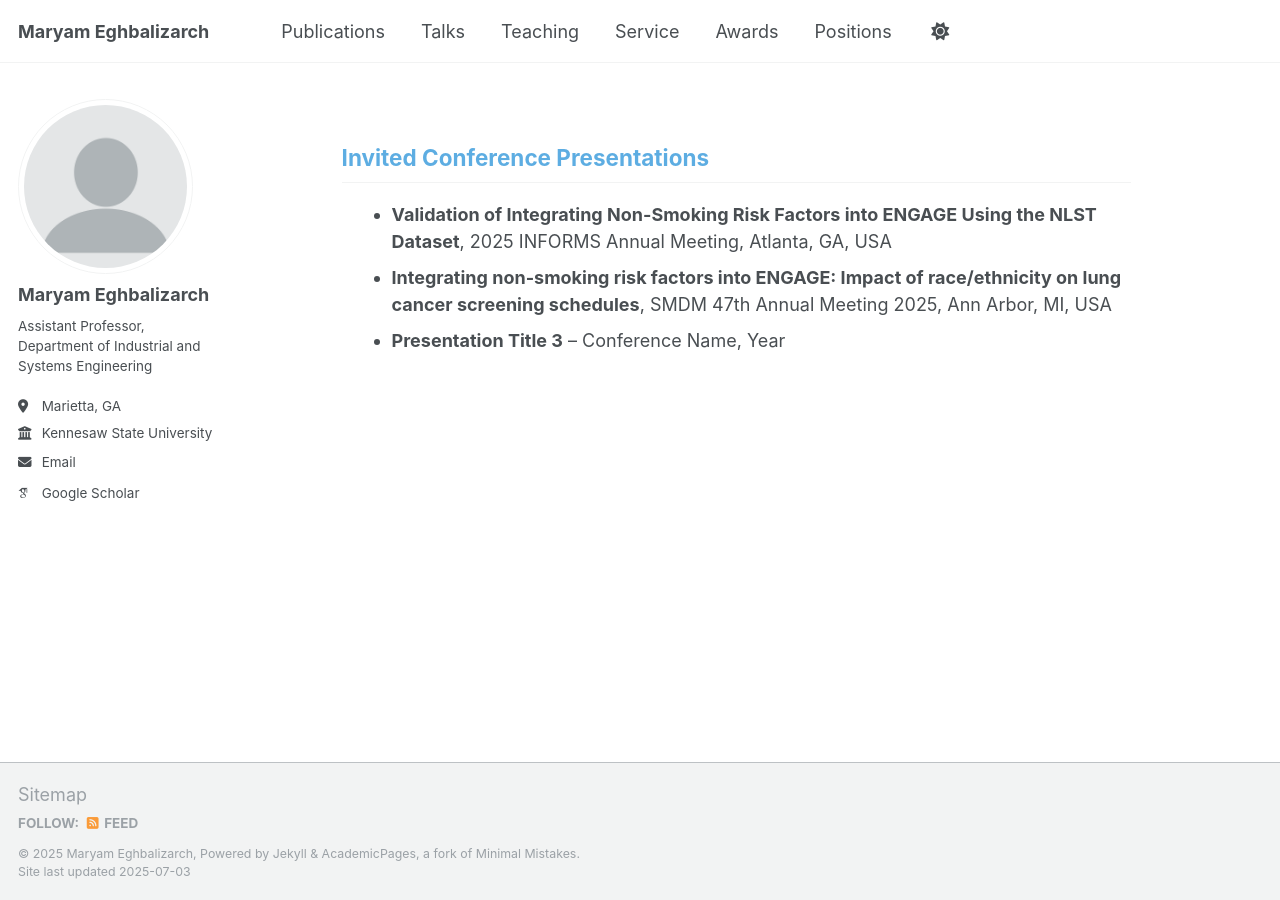
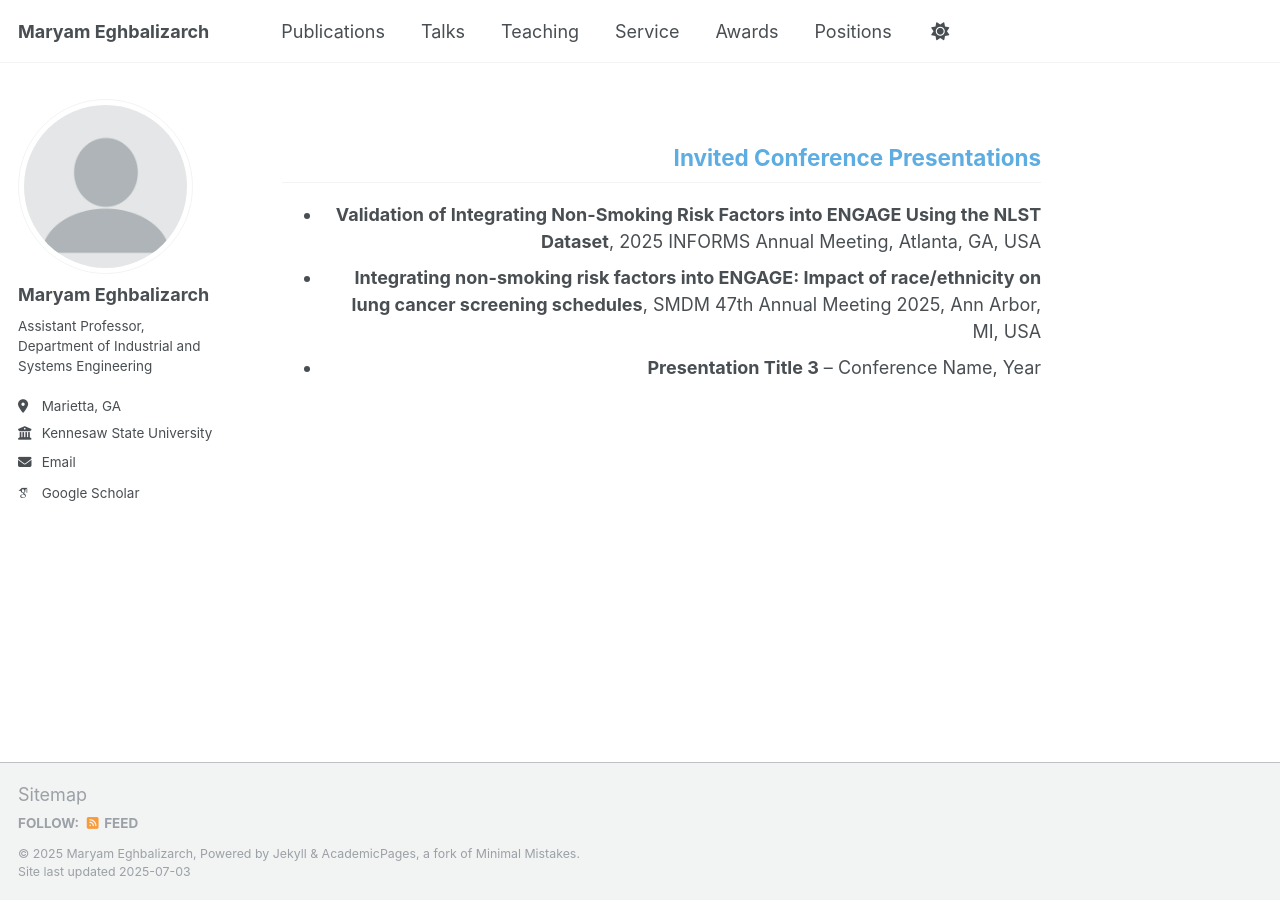
Before and after one commit to meghbalizarch/meghbalizarch.github.io, a Jekyll site: the page built from _pages/talks.html, in a window 1280 px wide. Built offline with Jekyll 4.4.1, drawn with Linux system fonts in a browser that asks for light colours; some web fonts are replaced; a script that is not in the unit is left out.

Commit message:
Update talks.html

```diff
--- a/_pages/talks.html
+++ b/_pages/talks.html
@@ -3,10 +3,9 @@ permalink: /talks/
 author_profile: true
 ---
 
-<h2 style="color:#5dade2; font-weight:bold; margin-left:60px;margin-right:-80px;">Invited Conference Presentations</h2>
-<ul style="margin-left:70px;margin-right:-80px;">
+<h2 style="color:#5dade2; font-weight:bold; text-align:right; margin-right:10px;">Invited Conference Presentations</h2>
+<ul style="text-align:right; margin-right:10px; padding-right:0;">
   <li><strong>Validation of Integrating Non-Smoking Risk Factors into ENGAGE Using the NLST Dataset</strong>, 2025 INFORMS Annual Meeting, Atlanta, GA, USA</li>
-  <li><strong>Integrating non-smoking risk factors into ENGAGE: Impact of race/ethnicity on lung cancer screening schedules</strong>, SMDM 47th Annual Meeting 2025,
-Ann Arbor, MI, USA</li>
+  <li><strong>Integrating non-smoking risk factors into ENGAGE: Impact of race/ethnicity on lung cancer screening schedules</strong>, SMDM 47th Annual Meeting 2025, Ann Arbor, MI, USA</li>
   <li><strong>Presentation Title 3</strong> – Conference Name, Year</li>
 </ul>
```
